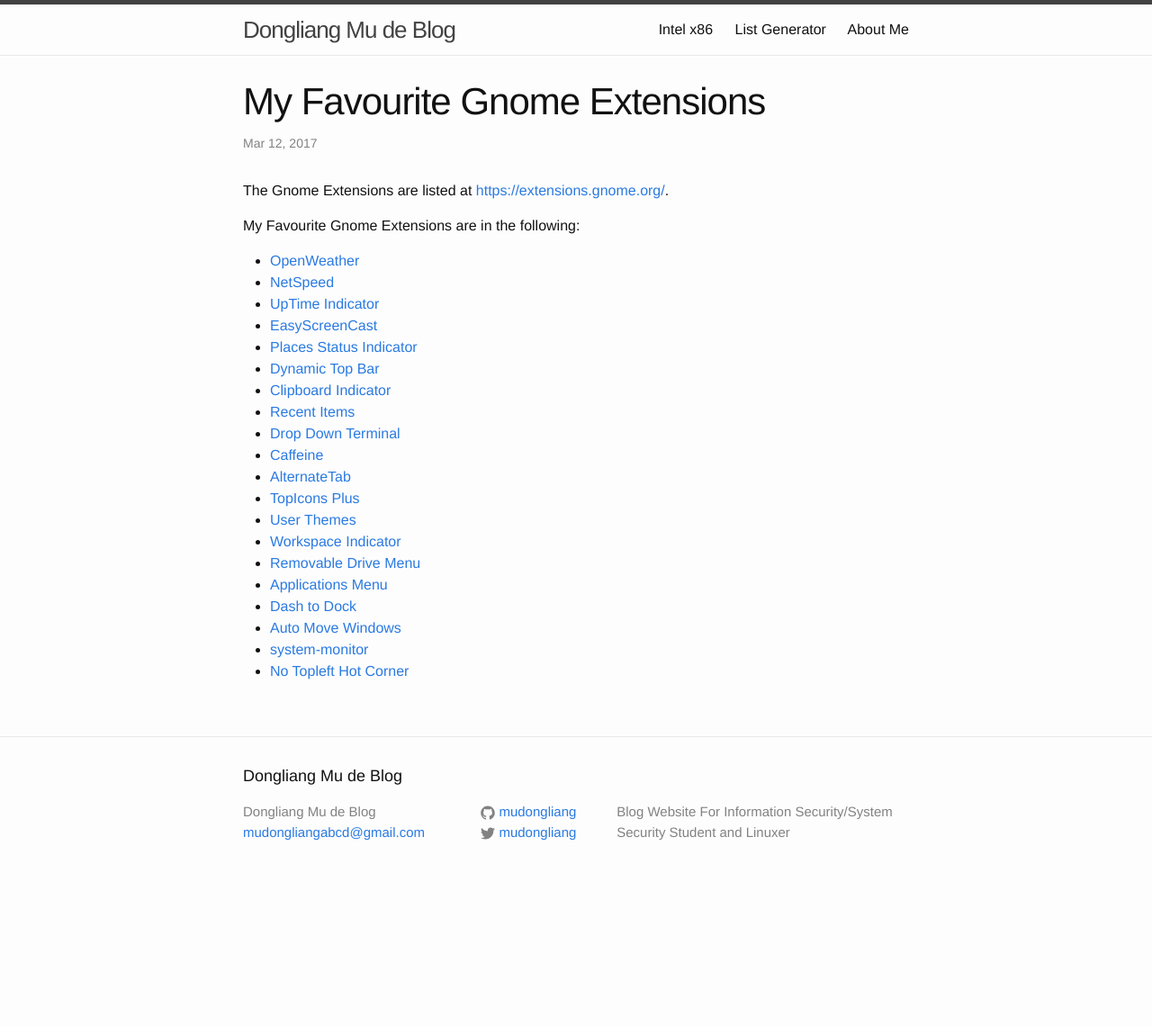
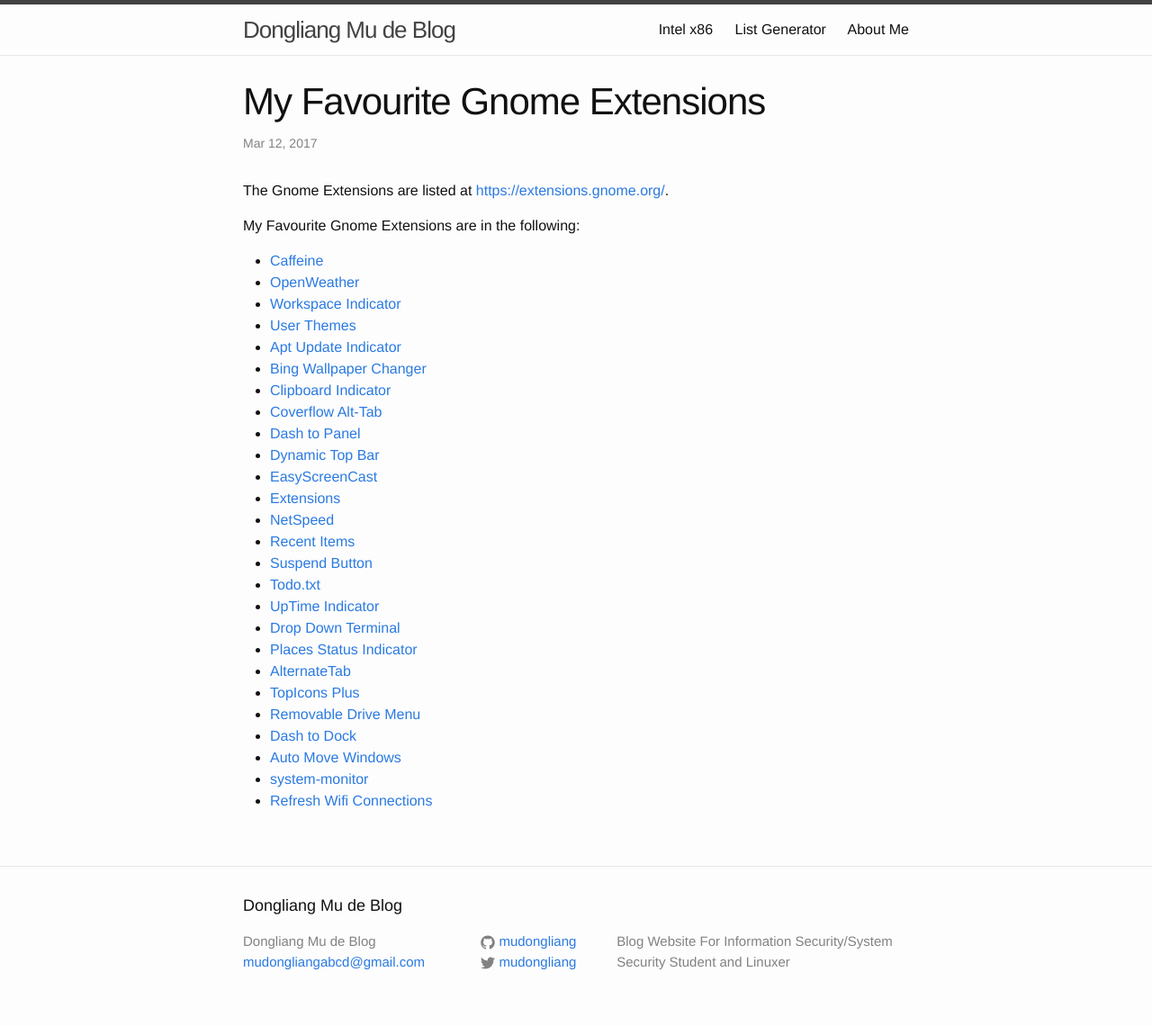
Before and after one commit to mudongliang/mudongliang.github.io, a Jekyll site: the page built from _posts/2017-03-12-my-favourite-gnome-extensions.md, in a window 1280 px wide. Shown: the whole page at 90% size. Built offline with Jekyll 4.4.1, drawn with Linux system fonts in a browser that asks for light colours; before the commit the page ends 996 px from its top, so only the background shows below that.

Commit message:
update gnome extension list

```diff
--- a/_posts/2017-03-12-my-favourite-gnome-extensions.md
+++ b/_posts/2017-03-12-my-favourite-gnome-extensions.md
@@ -11,23 +11,29 @@
 
 My Favourite Gnome Extensions are in the following:
 
+- [Caffeine](https://extensions.gnome.org/extension/517/caffeine/)
 - [OpenWeather](https://extensions.gnome.org/extension/750/openweather/)
+- [Workspace Indicator](https://extensions.gnome.org/extension/21/workspace-indicator/)
+- [User Themes](https://extensions.gnome.org/extension/19/user-themes/)
+- [Apt Update Indicator](https://extensions.gnome.org/extension/1139/apt-update-indicator/)
+- [Bing Wallpaper Changer](https://extensions.gnome.org/extension/1262/bing-wallpaper-changer/)
+- [Clipboard Indicator](https://extensions.gnome.org/extension/779/clipboard-indicator/)
+- [Coverflow Alt-Tab](https://extensions.gnome.org/extension/97/coverflow-alt-tab/)
+- [Dash to Panel](https://extensions.gnome.org/extension/1160/dash-to-panel/)
+- [Dynamic Top Bar](https://extensions.gnome.org/extension/885/dynamic-top-bar/)
+- [EasyScreenCast](https://extensions.gnome.org/extension/690/easyscreencast/)
+- [Extensions](https://extensions.gnome.org/extension/1036/extensions/)
 - [NetSpeed](https://extensions.gnome.org/extension/104/netspeed/)
+- [Recent Items](https://extensions.gnome.org/extension/72/recent-items/)
+- [Suspend Button](https://extensions.gnome.org/extension/826/suspend-button/)
+- [Todo.txt](https://extensions.gnome.org/extension/570/todotxt/)
 - [UpTime Indicator](https://extensions.gnome.org/extension/508/uptime-indicator/)
-- [EasyScreenCast](https://extensions.gnome.org/extension/690/easyscreencast/)
+- [Drop Down Terminal](https://extensions.gnome.org/extension/442/drop-down-terminal/)
 - [Places Status Indicator](https://extensions.gnome.org/extension/8/places-status-indicator/)
-- [Dynamic Top Bar](https://extensions.gnome.org/extension/885/dynamic-top-bar/)
-- [Clipboard Indicator](https://extensions.gnome.org/extension/779/clipboard-indicator/)
-- [Recent Items](https://extensions.gnome.org/extension/72/recent-items/)
-- [Drop Down Terminal](https://extensions.gnome.org/extension/442/drop-down-terminal/)
-- [Caffeine](https://extensions.gnome.org/extension/517/caffeine/)
 - [AlternateTab](https://extensions.gnome.org/extension/15/alternatetab/)
 - [TopIcons Plus](https://extensions.gnome.org/extension/1031/topicons/)
-- [User Themes](https://extensions.gnome.org/extension/19/user-themes/)
-- [Workspace Indicator](https://extensions.gnome.org/extension/21/workspace-indicator/)
 - [Removable Drive Menu](https://extensions.gnome.org/extension/7/removable-drive-menu/)
-- [Applications Menu](https://extensions.gnome.org/extension/6/applications-menu/)
 - [Dash to Dock](https://extensions.gnome.org/extension/307/dash-to-dock/)
 - [Auto Move Windows](https://extensions.gnome.org/extension/16/auto-move-windows/)
 - [system-monitor](https://extensions.gnome.org/extension/120/system-monitor/)
-- [No Topleft Hot Corner](https://extensions.gnome.org/extension/118/no-topleft-hot-corner/)
+- [Refresh Wifi Connections](https://extensions.gnome.org/extension/905/refresh-wifi-connections/)
```
